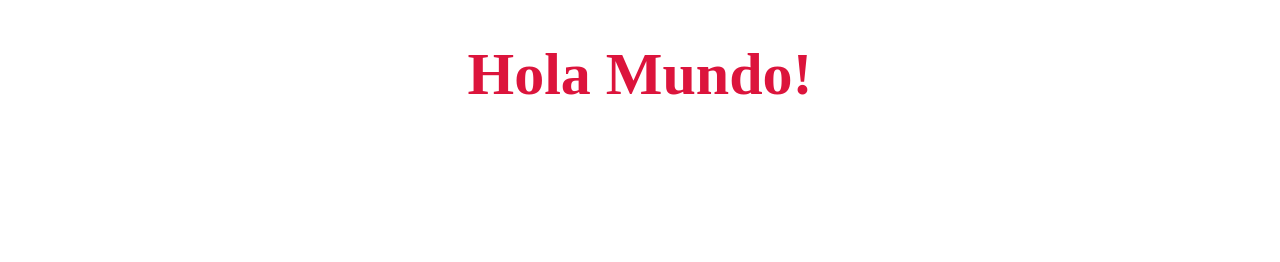
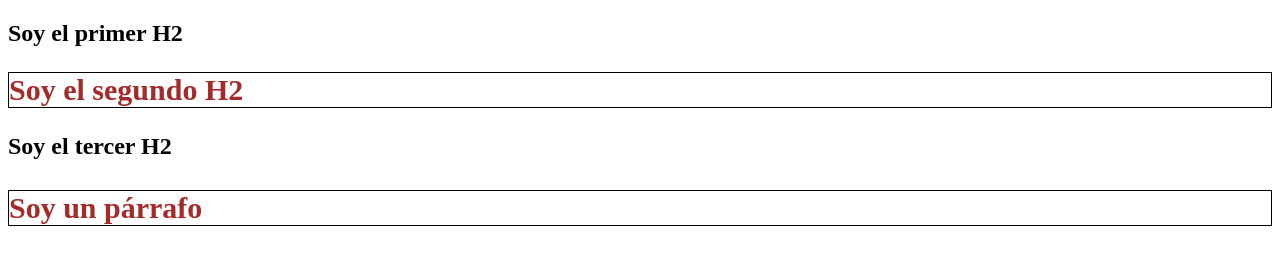
Before and after one commit to fabianbm15/curso-css, a plain HTML site: page index.html in a window 1280 px wide. Drawn offline with Linux system fonts and the light colour scheme.

Commit message:
Selectores PT1

```diff
--- a/css/style.css
+++ b/css/style.css
@@ -7,3 +7,38 @@ h1 {
   font-size: 60px;
   text-align: center;
 }
+
+/* Selectores */
+
+/* ---------- Selector de tipo ---------- */
+/*
+h2 {
+  color: orange;
+  font-size: 30px;
+}
+
+p {
+  color: blue;
+  font-size: 20px;
+}
+*/
+
+/* Combinado */
+/*
+h2,
+p {
+  color: brown;
+  font-size: 30px;
+  border: 1px solid black;
+}
+*/
+
+.titulo {
+  color: brown;
+  font-size: 30px;
+  border: 1px solid black;
+}
+
+.negrita {
+  font-weight: bold;
+}
--- a/index.html
+++ b/index.html
@@ -22,6 +22,13 @@
     <!-- Estilos en línea -->
     <!-- <h2 style="color: red; border: 1px solid black">Hola Mundo</h2> -->
 
-    <h1>Hola Mundo!</h1>
+    <!-- <h1>Hola Mundo!</h1> -->
+
+    <div>
+      <h2>Soy el primer H2</h2>
+    </div>
+    <h2 class="titulo">Soy el segundo H2</h2>
+    <h2 id="titulo">Soy el tercer H2</h2>
+    <p class="titulo negrita">Soy un párrafo</p>
   </body>
 </html>
```
